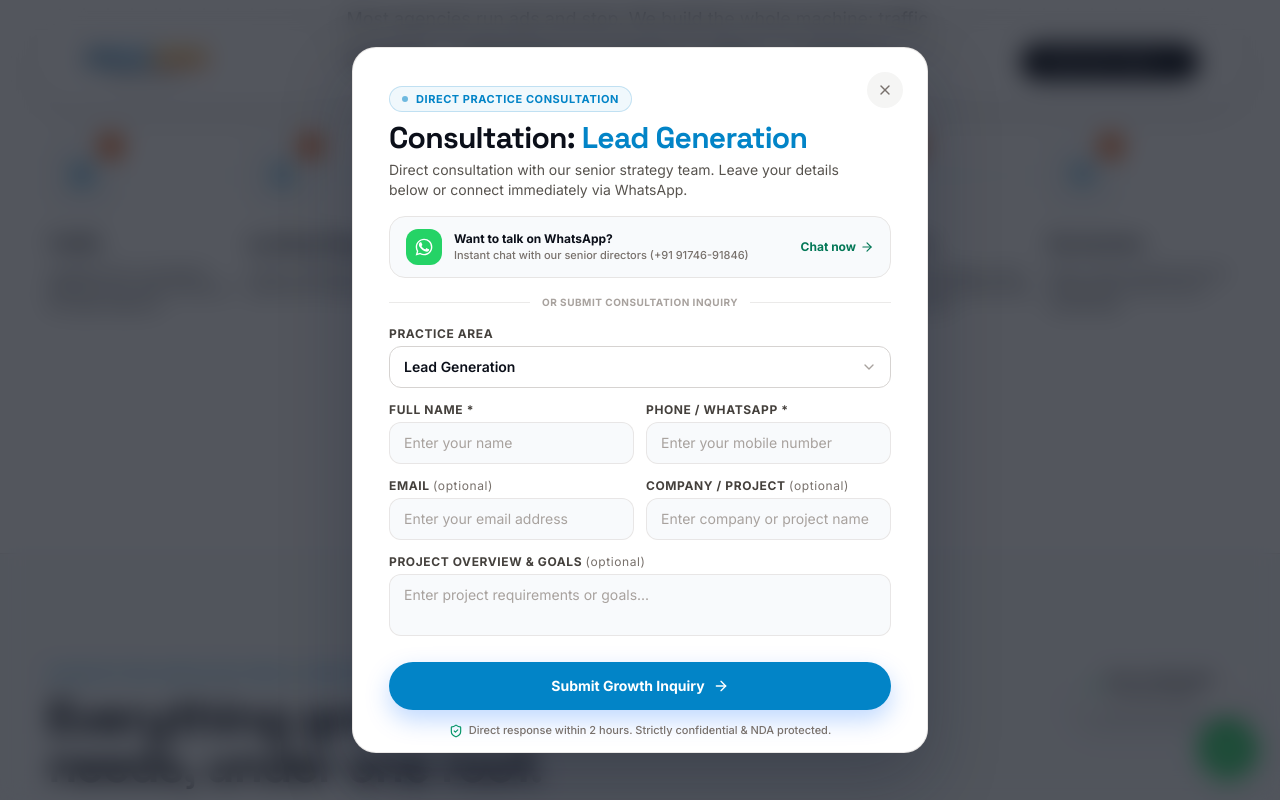
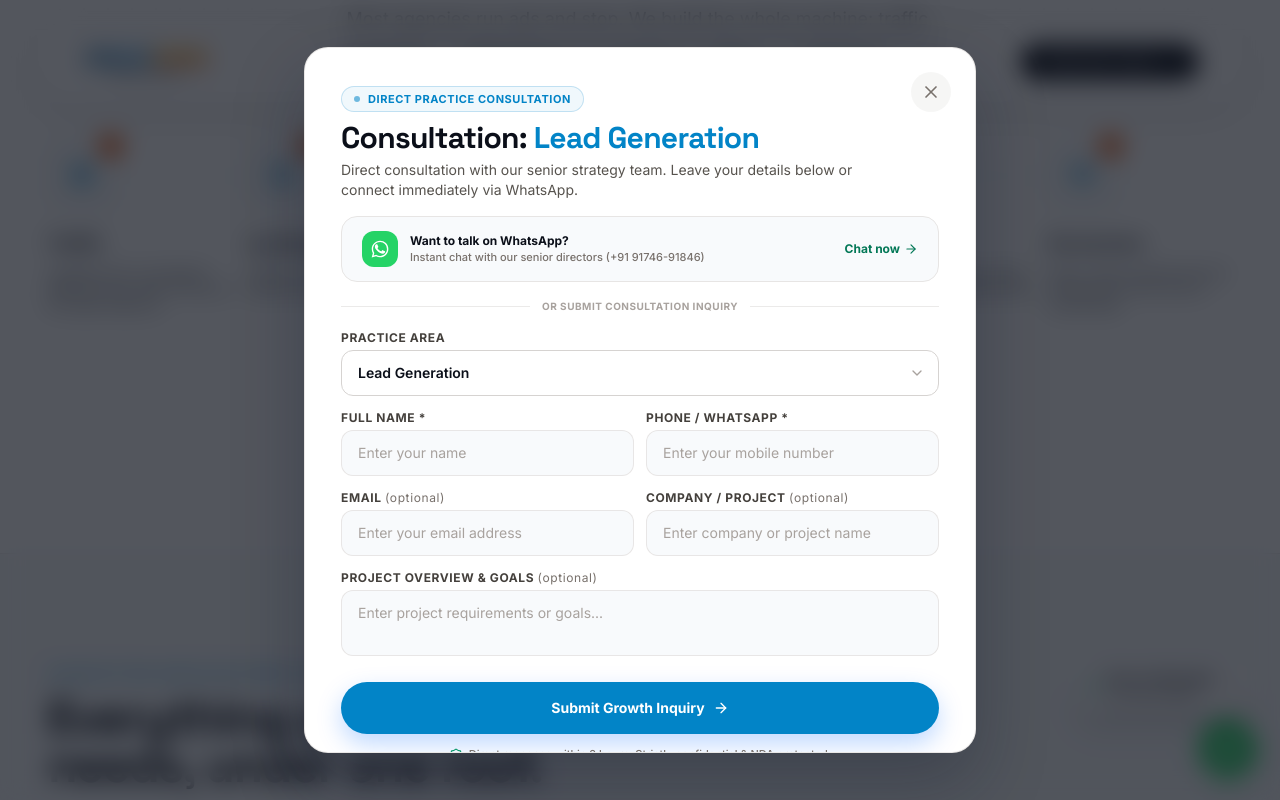
Before and after one commit to aryanbarota21235/CreateVerse, a Next.js app: page / in a window 1280 px wide. Both pictures are taken after a click on the button "BUILD MY LEAD GENERATION SYSTEM". Shown: the part 1361-2161 px from the top of the page. Built offline with nearby package versions, Linux system fonts and the light colour scheme.

Commit message:
style: optimize enquiry modal, cross button, and lead forms for desktop luxury experience

```diff
--- a/src/components/enquiry-modal.tsx
+++ b/src/components/enquiry-modal.tsx
@@ -177,7 +177,7 @@ function matchService(inputName?: string): string {
 }
 
 const inputCls =
-  "w-full rounded-xl border border-stone-200/90 bg-[#F8FAFC] px-3.5 py-2.5 sm:px-3.5 sm:py-2.5 text-base sm:text-sm text-ink placeholder:text-stone-400 outline-none transition-all focus:border-accent focus:bg-white focus:ring-2 focus:ring-accent/15 font-normal";
+  "w-full rounded-xl border border-stone-200/90 bg-[#F8FAFC] px-3.5 py-2.5 sm:px-4 sm:py-3 text-base sm:text-sm text-ink placeholder:text-stone-400 outline-none transition-all duration-200 hover:border-stone-300 focus:border-accent focus:bg-white focus:ring-2 focus:ring-accent/15 font-normal";
 
 export default function EnquiryModal() {
   const { isOpen, closeEnquiry, selectedService } = useEnquiry();
@@ -281,15 +281,15 @@ export default function EnquiryModal() {
             animate={{ opacity: 1, scale: 1, y: 0 }}
             exit={{ opacity: 0, scale: 0.96, y: 16 }}
             transition={{ duration: 0.24, ease: [0.22, 1, 0.36, 1] }}
-            className="relative w-full max-w-xl overflow-hidden rounded-2xl sm:rounded-3xl border border-stone-200/90 bg-white shadow-[0_30px_70px_rgba(15,23,42,0.28)] z-10 my-auto"
+            className="relative w-full max-w-xl sm:max-w-2xl overflow-hidden rounded-2xl sm:rounded-3xl border border-stone-200/90 bg-white shadow-[0_30px_70px_rgba(15,23,42,0.28)] z-10 my-auto"
           >
-            {/* Executive Close Button - Highly Accessible on Mobile */}
+            {/* Executive Close Button - Highly Accessible on Mobile & Luxury Desktop */}
             <button
               onClick={closeEnquiry}
-              className="pressable absolute right-2.5 top-2.5 z-20 flex h-9 w-9 sm:h-9 sm:w-9 items-center justify-center rounded-full bg-stone-100 active:bg-stone-200 text-stone-700 sm:text-stone-500 transition-all hover:bg-ink hover:text-white sm:right-6 sm:top-6 shadow-xs"
+              className="pressable group absolute right-2.5 top-2.5 z-20 flex h-9 w-9 sm:h-10 sm:w-10 items-center justify-center rounded-full bg-stone-100/90 active:bg-stone-200 text-stone-700 sm:text-stone-500 transition-all duration-200 hover:bg-ink hover:text-white hover:rotate-90 hover:scale-105 sm:right-6 sm:top-6 shadow-xs cursor-pointer focus:outline-none focus:ring-2 focus:ring-accent/30"
               aria-label="Close modal"
             >
-              <X className="h-5 w-5 sm:h-4 sm:w-4" />
+              <X className="h-5 w-5 sm:h-5 sm:w-5 transition-transform duration-200" />
             </button>
 
             {submitted ? (
@@ -347,7 +347,7 @@ export default function EnquiryModal() {
                   href={site.whatsappUrl}
                   target="_blank"
                   rel="noopener noreferrer"
-                  className="group mt-2.5 sm:mt-4 flex items-center justify-between rounded-xl sm:rounded-2xl border border-stone-200 bg-[#F8FAFC] p-2.5 sm:px-4 sm:py-3 transition-all hover:border-[#25D366]/50 hover:bg-[#25D366]/5"
+                  className="group mt-2.5 sm:mt-4 flex items-center justify-between rounded-xl sm:rounded-2xl border border-stone-200 bg-[#F8FAFC] p-2.5 sm:px-5 sm:py-3.5 transition-all duration-200 hover:border-[#25D366] hover:bg-[#25D366]/[0.04] hover:shadow-xs cursor-pointer"
                 >
                   <div className="flex items-center gap-2.5 sm:gap-3">
                     <span className="flex h-8 w-8 sm:h-9 sm:w-9 shrink-0 items-center justify-center rounded-lg sm:rounded-xl bg-[#25D366] text-white shadow-xs">
@@ -391,7 +391,7 @@ export default function EnquiryModal() {
                       <select
                         value={service}
                         onChange={(e) => setService(e.target.value)}
-                        className={`w-full appearance-none rounded-xl border px-3.5 py-2.5 text-base sm:text-sm font-medium transition-all focus:border-accent focus:bg-white focus:outline-none focus:ring-2 focus:ring-accent/15 ${
+                        className={`w-full appearance-none rounded-xl border px-3.5 py-2.5 sm:px-4 sm:py-3 text-base sm:text-sm font-medium transition-all duration-200 hover:border-stone-300 cursor-pointer focus:border-accent focus:bg-white focus:outline-none focus:ring-2 focus:ring-accent/15 ${
                           service
                             ? "border-stone-300 bg-white text-ink font-semibold"
                             : "border-stone-200 bg-[#F8FAFC] text-stone-500"
@@ -494,7 +494,7 @@ export default function EnquiryModal() {
                     <button
                       type="submit"
                       disabled={submitting}
-                      className="pressable group flex w-full items-center justify-center gap-2 rounded-full bg-accent px-6 py-3 sm:py-3.5 text-xs sm:text-sm font-bold text-white shadow-[0_10px_25px_rgba(0,102,255,0.25)] transition-all hover:bg-accent-dim hover:shadow-[0_12px_28px_rgba(0,102,255,0.35)] disabled:opacity-60"
+                      className="pressable group flex w-full items-center justify-center gap-2 rounded-full bg-accent px-6 py-3 sm:py-4 text-xs sm:text-sm font-bold text-white shadow-[0_10px_25px_rgba(0,102,255,0.25)] transition-all duration-200 hover:bg-accent-dim hover:shadow-[0_14px_32px_rgba(0,102,255,0.35)] hover:-translate-y-0.5 cursor-pointer disabled:opacity-60"
                     >
                       <span>{submitting ? "Submitting Inquiry..." : "Submit Growth Inquiry"}</span>
                       <ArrowRight className="h-4 w-4 transition-transform group-hover:translate-x-1" />
--- a/src/components/lead-form.tsx
+++ b/src/components/lead-form.tsx
@@ -6,7 +6,7 @@ import { services } from "@/lib/services";
 import { saveEnquiry } from "@/lib/admin-store";
 
 const inputCls =
-  "w-full rounded-xl border border-stone-200 bg-[#F8FAFC] px-3.5 py-2.5 sm:px-4 sm:py-3.5 text-base sm:text-sm text-ink placeholder:text-ink/40 outline-none transition-all focus:border-accent focus:bg-white focus:ring-2 focus:ring-accent/15 font-medium";
+  "w-full rounded-xl border border-stone-200 bg-[#F8FAFC] px-3.5 py-2.5 sm:px-4 sm:py-3.5 text-base sm:text-sm text-ink placeholder:text-ink/40 outline-none transition-all duration-200 hover:border-stone-300 focus:border-accent focus:bg-white focus:ring-2 focus:ring-accent/15 font-medium";
 
 export default function LeadForm({
   compact = false,
@@ -79,7 +79,7 @@ export default function LeadForm({
           className={`${inputCls} ${compact ? "" : "sm:col-span-2"}`}
           aria-label="Enter your email address"
         />
-        <select name="interest" defaultValue="" required className={`${inputCls} ${compact ? "" : "sm:col-span-2"}`} aria-label="Practice Area of Interest">
+        <select name="interest" defaultValue="" required className={`${inputCls} cursor-pointer ${compact ? "" : "sm:col-span-2"}`} aria-label="Practice Area of Interest">
           <option value="" disabled className="bg-white text-ink/60">-- Select Practice Area --</option>
           {services.filter((s) => s.priority).map((s) => (
             <option key={s.slug} value={s.slug} className="bg-white text-ink">{s.name}</option>
@@ -97,7 +97,7 @@ export default function LeadForm({
       <button
         type="submit"
         disabled={sending}
-        className="group mt-5 sm:mt-6 inline-flex w-full items-center justify-center gap-2 rounded-full bg-accent px-6 py-3.5 sm:px-7 sm:py-4 text-xs sm:text-sm font-bold text-white transition-all hover:bg-accent-dim disabled:opacity-60 shadow-md hover:shadow-lg hover:shadow-accent/20"
+        className="group mt-5 sm:mt-6 inline-flex w-full items-center justify-center gap-2 rounded-full bg-accent px-6 py-3.5 sm:px-7 sm:py-4 text-xs sm:text-sm font-bold text-white transition-all duration-200 hover:bg-accent-dim hover:-translate-y-0.5 hover:shadow-lg hover:shadow-accent/20 cursor-pointer disabled:opacity-60 shadow-md"
       >
         {sending ? "Submitting Inquiry..." : "Submit Growth Inquiry"}
         <ArrowRight className="h-4 w-4 transition-transform group-hover:translate-x-1" />
```
